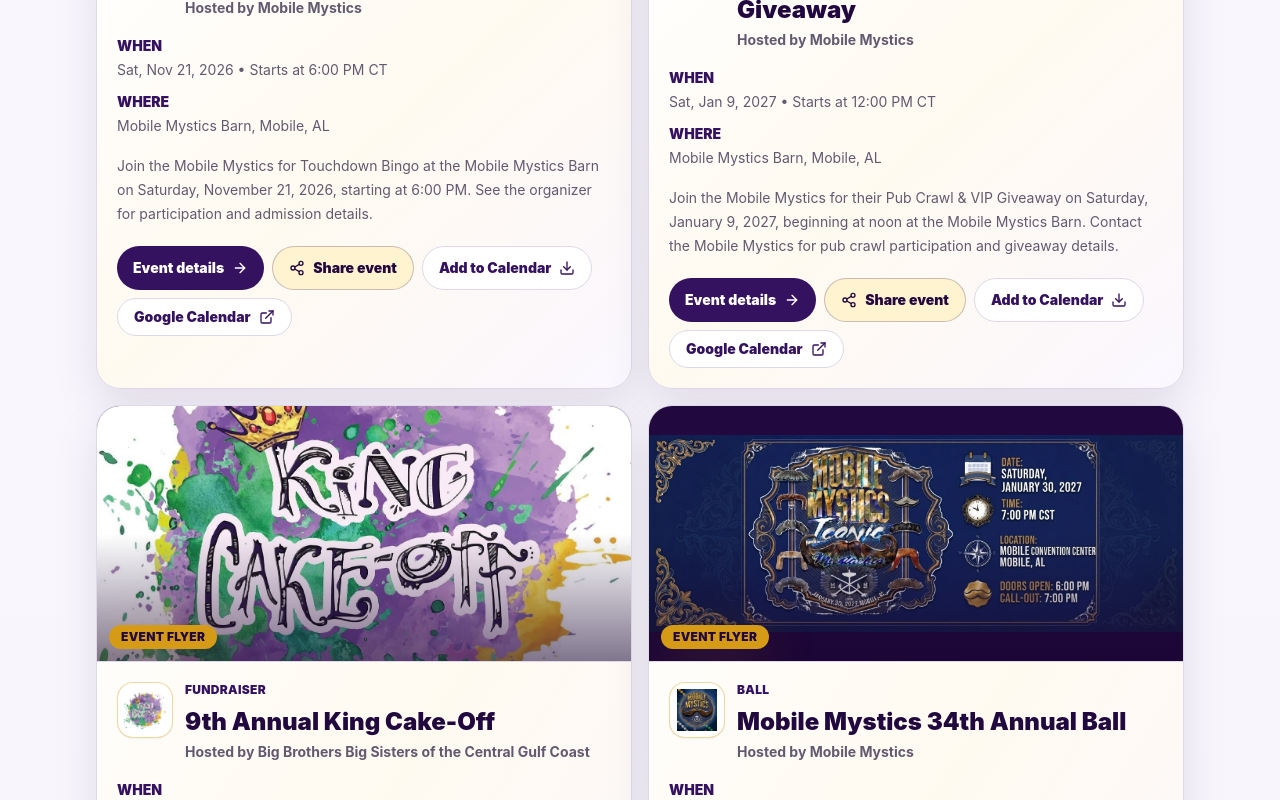
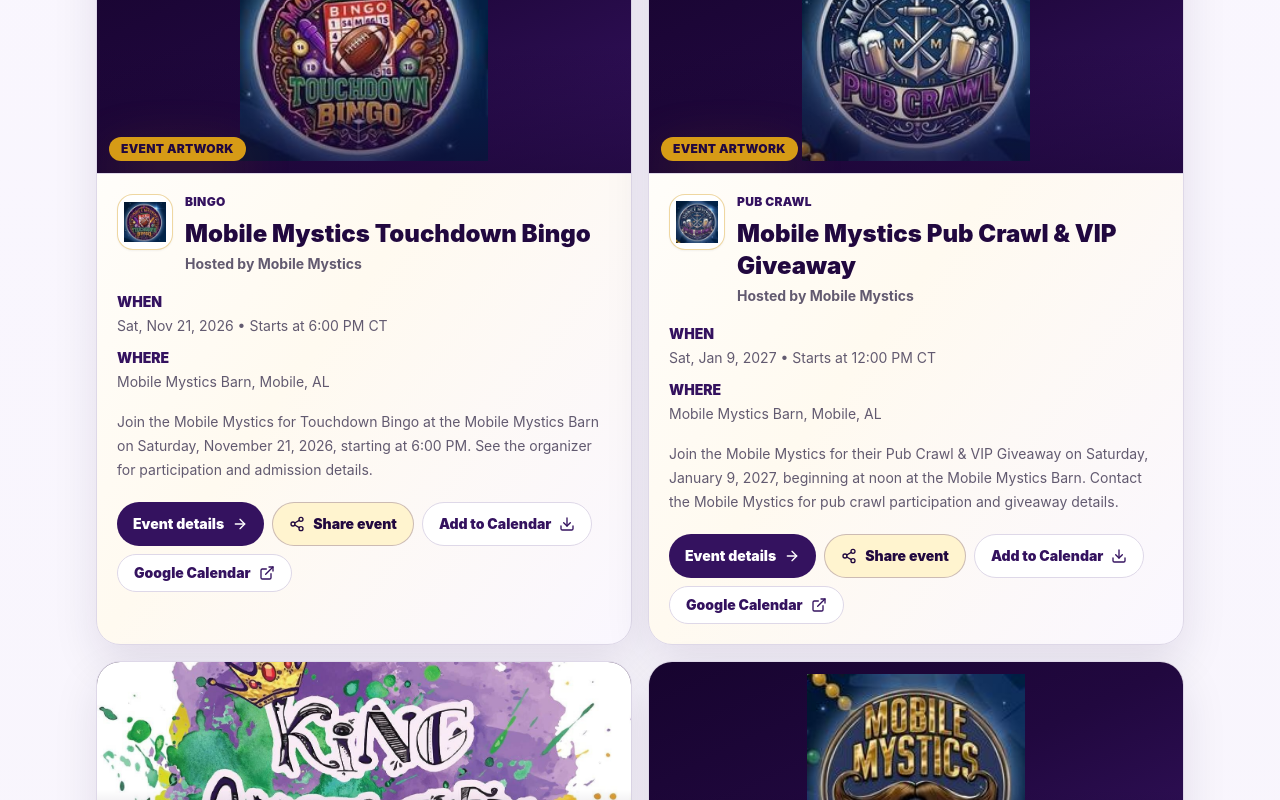
Before and after one commit to TheCryptoArborist/251mardigras, a Next.js app: page /events in a window 1280 px wide. Shown: the part 2560-3360 px from the top of the page. Built offline with nearby package versions, Linux system fonts and the light colour scheme.

Commit message:
Use event-specific Mobile Mystics artwork in calendar and social shares

```diff
--- a/src/app/events/page.tsx
+++ b/src/app/events/page.tsx
@@ -143,23 +143,22 @@ function EventCard({ event }: { event: CommunityEvent }) {
 }
 
 function EventCardMedia({ event }: { event: CommunityEvent }) {
-  if (!event.flyerUrl) {
-    return null;
-  }
+  const artwork = event.eventArtworkUrl ?? event.flyerUrl;
+  if (!artwork) return null;
 
-  const hasLandscapeFlyer = event.flyerDimensions && event.flyerDimensions.width > event.flyerDimensions.height;
+  const hasLandscapeFlyer = !event.eventArtworkUrl && event.flyerDimensions && event.flyerDimensions.width > event.flyerDimensions.height;
 
   return (
-    <Link href={`/events/${event.slug}#event-flyer`} className="relative block h-56 overflow-hidden border-b border-parade-line bg-parade-purpleDark sm:h-64">
+    <Link href={`/events/${event.slug}${event.flyerUrl ? "#event-flyer" : "#event-artwork"}`} className="relative block h-56 overflow-hidden border-b border-parade-line bg-gradient-to-br from-parade-purpleDeep via-parade-purpleDark to-parade-purple sm:h-64">
       <EventFlyerImage
-        src={event.flyerUrl}
-        alt={`${event.title} flyer`}
+        src={artwork}
+        alt={event.eventArtworkUrl ? `${event.title} event artwork` : `${event.title} flyer`}
         sizes="(min-width: 1024px) 50vw, 100vw"
-        className={hasLandscapeFlyer ? "object-contain" : "object-cover transition duration-300 hover:scale-105"}
+        className={event.eventArtworkUrl ? "object-contain p-3 transition duration-300 hover:scale-105" : hasLandscapeFlyer ? "object-contain" : "object-cover transition duration-300 hover:scale-105"}
       />
       <span className="absolute inset-0 bg-gradient-to-t from-parade-purpleDeep/55 via-transparent to-transparent" aria-hidden="true" />
       <span className="absolute bottom-3 left-3 rounded-full bg-parade-gold px-3 py-1 text-xs font-black uppercase tracking-wide text-parade-purpleDark shadow-glow">
-        Event Flyer
+        {event.eventArtworkUrl ? "Event artwork" : "Event Flyer"}
       </span>
     </Link>
   );
```
